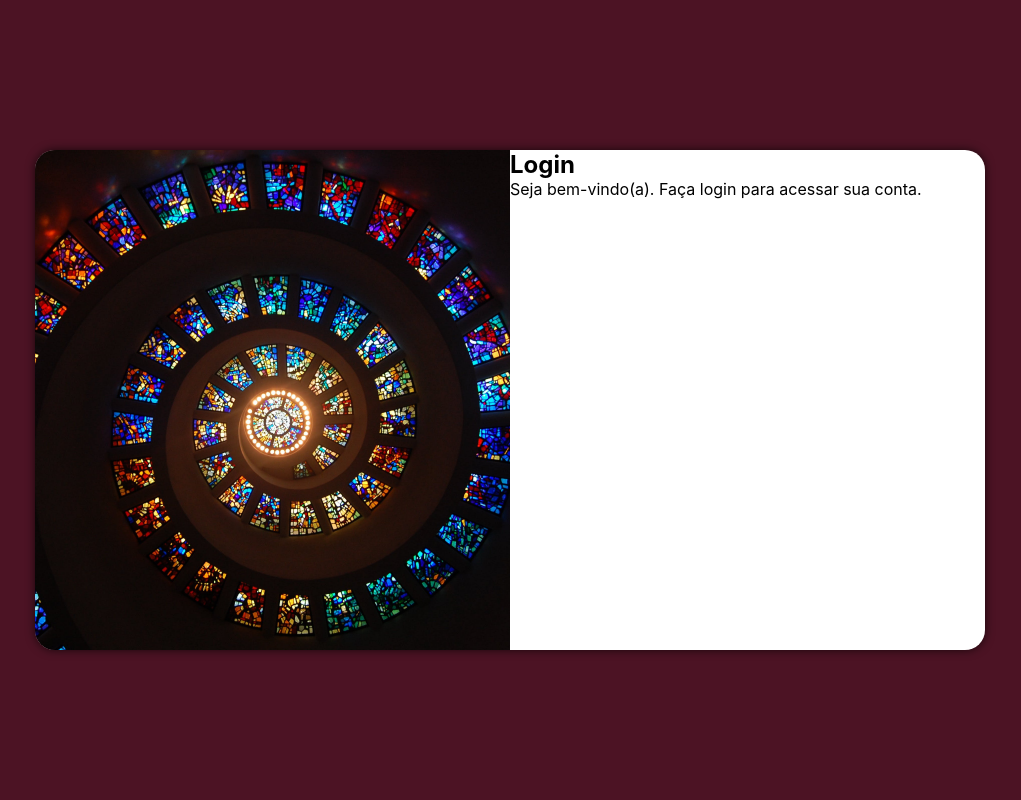
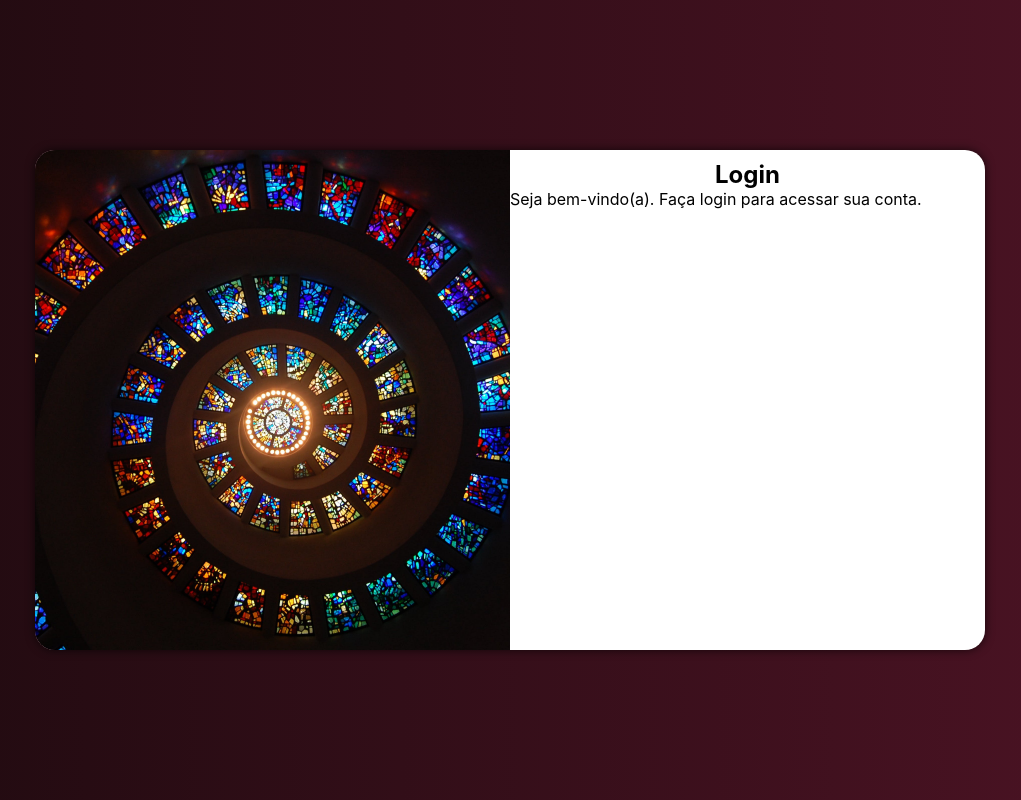
Before and after one commit to gabrielgdy090/projeto-tela-login, a plain HTML site: page index.html in a window 1280 px wide. Shown: the whole page, without its empty margins (130-1151 px from the left). Drawn offline with Linux system fonts and the light colour scheme.

Commit message:
alterei style.css

```diff
--- a/estilos/media-queries.css
+++ b/estilos/media-queries.css
@@ -5,7 +5,7 @@
 
     body{
 
-        background-image: linear-gradient(to top,#0C0606,#4C1324);
+        background-image: linear-gradient(to top,rgba(13, 7, 7, 0.705),#4C1324);
     }
     section#login{
 
@@ -28,6 +28,10 @@
 
 @media screen and (min-width: 992px) {
 
+    body{
+
+        background-image: linear-gradient(to right,rgba(13, 7, 7, 0.705),#4C1324);
+    }
     section#login{
 
         width: 950px;
@@ -45,4 +49,7 @@
         float: right;
         width: 50%;
     }
+
+
+
 }
--- a/estilos/style.css
+++ b/estilos/style.css
@@ -53,3 +53,9 @@ section#login > div#imagem{
     zoom: 1;
 
 }
+
+section#login > div#formulario > h1{
+
+    text-align: center;
+    padding-top: 10px;
+}
```
